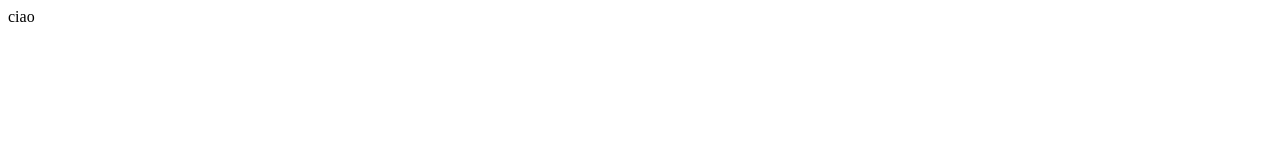
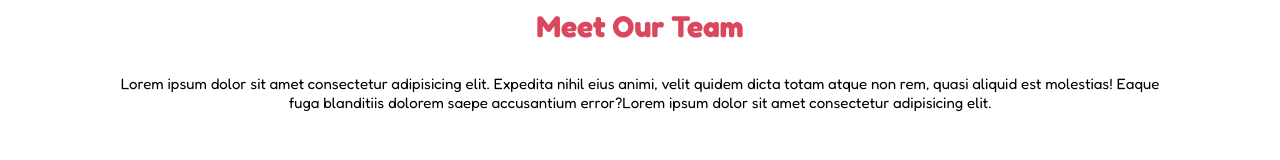
Before and after one commit to AleAlle62/html-css-float-cards, a plain HTML site: page index.html in a window 1280 px wide. Drawn offline with Linux system fonts and the light colour scheme.

Commit message:
titolo e sottotitolo

```diff
--- a/index.html
+++ b/index.html
@@ -4,9 +4,22 @@
     <meta charset="UTF-8">
     <meta http-equiv="X-UA-Compatible" content="IE=edge">
     <meta name="viewport" content="width=device-width, initial-scale=1.0">
+    <link rel="stylesheet" href="master.css">
+    <link rel="preconnect" href="https://fonts.googleapis.com">
+        <link rel="preconnect" href="https://fonts.gstatic.com" crossorigin>
+        <link href="https://fonts.googleapis.com/css2?family=Fredoka:wght@300;400;700&display=swap" rel="stylesheet">
+        <link rel="stylesheet" href="css/style.css">
     <title>Floating Cards</title>
 </head>
 <body>
-    ciao
+    <header>
+        <!-- titolo  -->
+        <div class="titolo"><strong>Meet Our Team</strong></div>
+        <!-- sottotitolo -->
+        <div class="lorem">Lorem ipsum dolor sit amet consectetur adipisicing elit. Expedita nihil eius animi, velit quidem dicta totam atque non rem, quasi aliquid est molestias! Eaque fuga blanditiis dolorem saepe accusantium error?Lorem ipsum dolor sit amet consectetur adipisicing elit.</div>
+    </header>
+    <section>
+
+    </section>
 </body>
 </html>
--- a/master.css
+++ b/master.css
@@ -0,0 +1,15 @@
+.titolo{
+    font-family: 'Fredoka', sans-serif;
+    color: rgb(218, 72, 96);
+    font-size: 30px;
+    text-align: center;
+}
+
+.lorem{
+    font-family: 'Fredoka', sans-serif;
+    font-size: 15px;
+    text-align: center;
+    margin-top: 30px;
+    margin-left: 100px;
+    margin-right: 100px;
+}
```
